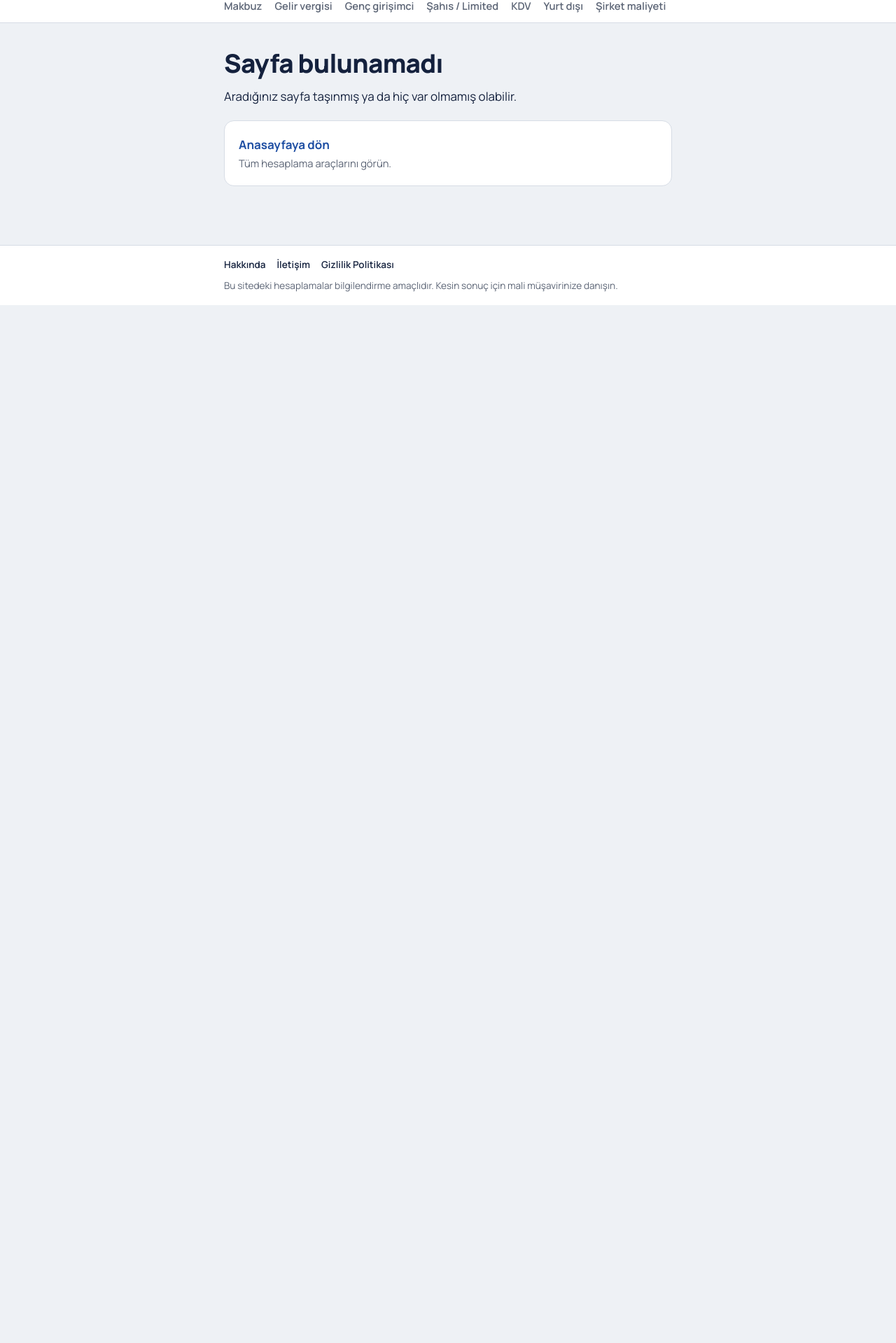
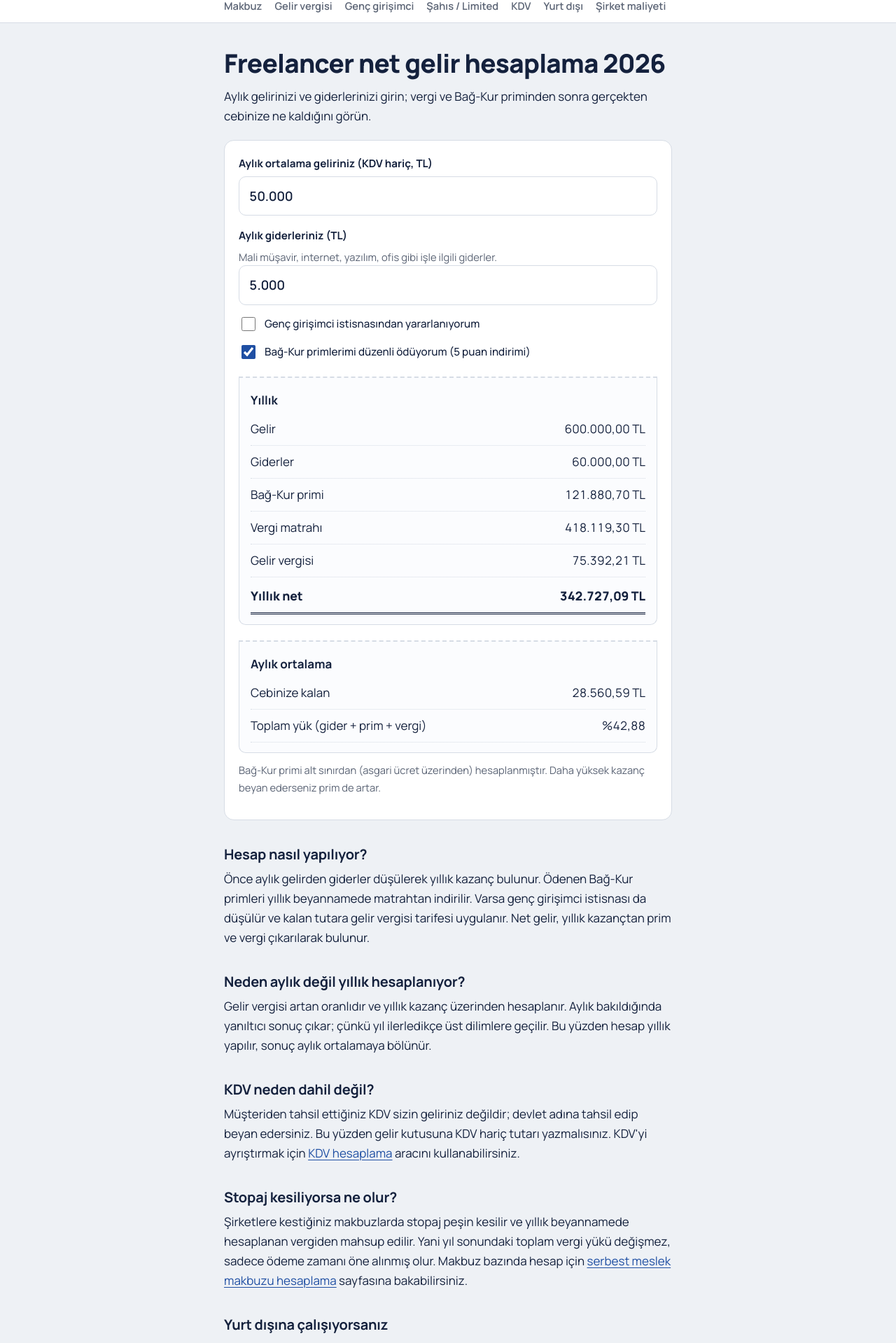
Before and after one commit to yavuzscvk-source/freelancer-vergi, a Next.js app: page /net-gelir-hesaplama in a window 1280 px wide. Before the commit this address had no page. Shown: the part 60-1979 px from the top of the page at 70% size. Before the commit the page ends 800 px from the top, so only its background shows below. Built offline with nearby package versions, Linux system fonts and the light colour scheme.

Commit message:
Create page.js

```diff
--- /dev/null
+++ b/app/net-gelir-hesaplama/page.js
@@ -0,0 +1,38 @@
+import Link from "next/link";
+import Hesaplayici from "./Hesaplayici";
+import Kaynaklar from "../Kaynaklar";
+import { sayfa } from "../../lib/seo";
+
+export const metadata = sayfa({
+  baslik: "Freelancer Net Gelir Hesaplama 2026",
+  aciklama: "Aylık gelirinizden vergi, Bağ-Kur primi ve giderler düşüldükten sonra cebinize ne kalacağını hesaplayın. 2026 oranlarıyla.",
+  yol: "/net-gelir-hesaplama",
+});
+
+export default function NetGelir() {
+  return (
+    <>
+      <h1>Freelancer net gelir hesaplama 2026</h1>
+      <p>Aylık gelirinizi ve giderlerinizi girin; vergi ve Bağ-Kur priminden sonra gerçekten cebinize ne kaldığını görün.</p>
+
+      <Hesaplayici />
+
+      <h2>Hesap nasıl yapılıyor?</h2>
+      <p>Önce aylık gelirden giderler düşülerek yıllık kazanç bulunur. Ödenen Bağ-Kur primleri yıllık beyannamede matrahtan indirilir. Varsa genç girişimci istisnası da düşülür ve kalan tutara gelir vergisi tarifesi uygulanır. Net gelir, yıllık kazançtan prim ve vergi çıkarılarak bulunur.</p>
+
+      <h2>Neden aylık değil yıllık hesaplanıyor?</h2>
+      <p>Gelir vergisi artan oranlıdır ve yıllık kazanç üzerinden hesaplanır. Aylık bakıldığında yanıltıcı sonuç çıkar; çünkü yıl ilerledikçe üst dilimlere geçilir. Bu yüzden hesap yıllık yapılır, sonuç aylık ortalamaya bölünür.</p>
+
+      <h2>KDV neden dahil değil?</h2>
+      <p>Müşteriden tahsil ettiğiniz KDV sizin geliriniz değildir; devlet adına tahsil edip beyan edersiniz. Bu yüzden gelir kutusuna KDV hariç tutarı yazmalısınız. KDV'yi ayrıştırmak için <Link href="/kdv-hesaplama">KDV hesaplama</Link> aracını kullanabilirsiniz.</p>
+
+      <h2>Stopaj kesiliyorsa ne olur?</h2>
+      <p>Şirketlere kestiğiniz makbuzlarda stopaj peşin kesilir ve yıllık beyannamede hesaplanan vergiden mahsup edilir. Yani yıl sonundaki toplam vergi yükü değişmez, sadece ödeme zamanı öne alınmış olur. Makbuz bazında hesap için <Link href="/serbest-meslek-makbuzu">serbest meslek makbuzu hesaplama</Link> sayfasına bakabilirsiniz.</p>
+
+      <h2>Yurt dışına çalışıyorsanız</h2>
+      <p>Yurt dışındaki müşterilere verilen yazılım, tasarım ve mühendislik gibi hizmetlerde şartlar sağlanırsa kazancın tamamı vergiden indirilebilir. Bu durumda net geliriniz burada göründüğünden yüksek olur; ayrıntı için <Link href="/hizmet-ihracati-vergi-indirimi">yurt dışına hizmet indirimi</Link> sayfasına bakın.</p>
+
+      <Kaynaklar sayfa="net" />
+    </>
+  );
+}
```
